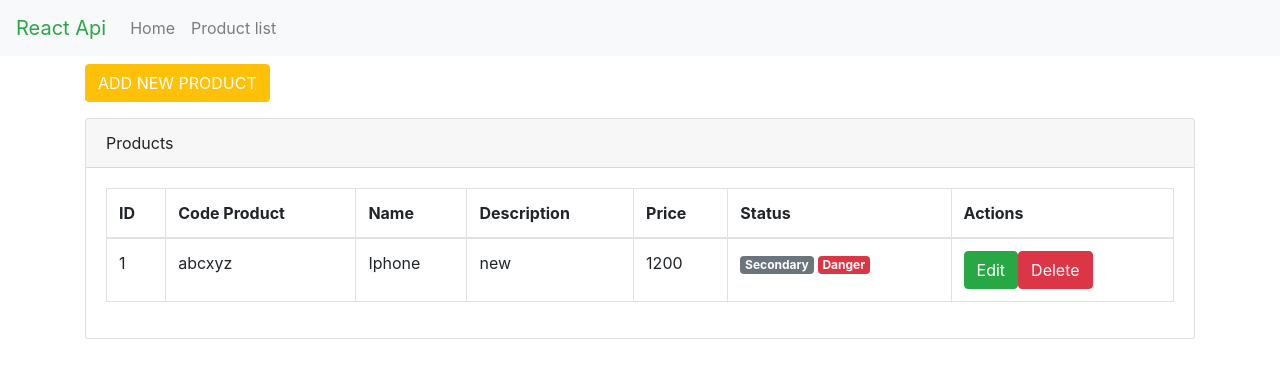
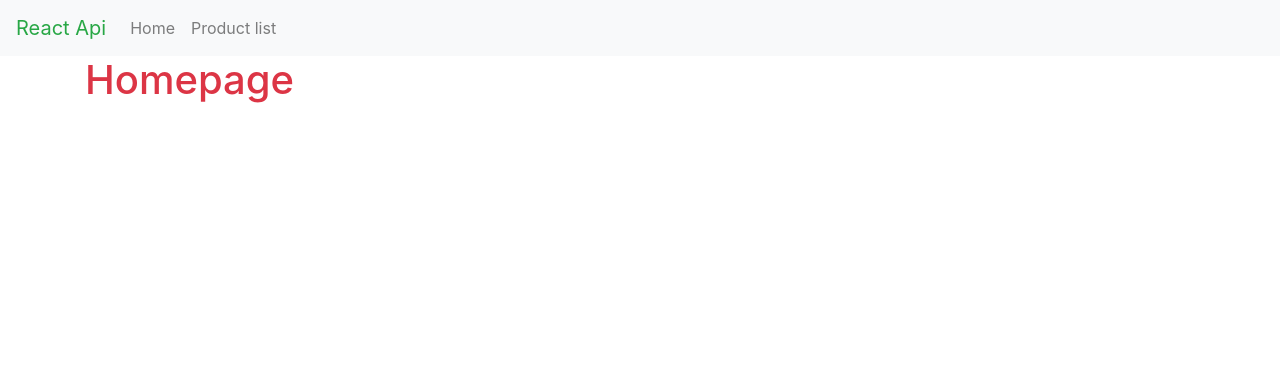
Before and after one commit to theanh226/react-api, a React (Create React App) app: page / in a window 1280 px wide. Shown: the top 378 px of the page. Built offline with nearby package versions, Linux system fonts and the light colour scheme.

Commit message:
integration Router part 1

```diff
--- a/src/App.js
+++ b/src/App.js
@@ -2,24 +2,45 @@
 import "./App.css";
 import Menu from "./components/Menu/Menu";
 import ProductList from "./components/ProductList/ProductList";
-
+import routes from "./routes";
+import { Switch, Route, BrowserRouter as Router } from "react-router-dom";
 class App extends Component {
   render() {
     return (
-      <div>
-        <Menu />
+      <Router>
+        <div>
+          <Menu />
 
-        <div className="container">
-          <div className="mt-2">
+          <div className="container">
+            {/* <div className="mt-2">
             <button className="btn btn-warning text-white text-uppercase">
               add new product
             </button>
           </div>
         </div>
-        <ProductList />
-      </div>
+        <ProductList /> */}
+            {this.showContentMenus(routes)}
+          </div>
+        </div>
+      </Router>
     );
   }
+  showContentMenus = routes => {
+    var result = null;
+    if (routes.length > 0) {
+      result = routes.map((route, index) => {
+        return (
+          <Route
+            key={index}
+            path={route.path}
+            exact={route.exact}
+            component={route.main}
+          />
+        );
+      });
+    }
+    return <Switch>{result}</Switch>;
+  };
 }
 
 export default App;
--- /dev/null
+++ b/src/pages/Homepage/HomePage.js
@@ -0,0 +1,13 @@
+import React, { Component } from "react";
+
+class HomePage extends Component {
+  render() {
+    return (
+      <div>
+        <h1 class="text-danger">Homepage</h1>
+      </div>
+    );
+  }
+}
+
+export default HomePage;
--- /dev/null
+++ b/src/pages/NotFoundPage/NotFoundPage.js
@@ -0,0 +1,13 @@
+import React, { Component } from "react";
+
+class NotFoundPage extends Component {
+  render() {
+    return (
+      <div>
+        <h1 class="text-danger">404 Not Found Web Site</h1>
+      </div>
+    );
+  }
+}
+
+export default NotFoundPage;
--- a/src/routes.js
+++ b/src/routes.js
@@ -0,0 +1,18 @@
+import React from "react";
+import HomePage from "./pages/Homepage/HomePage";
+import NotFoundPage from "./pages/NotFoundPage/NotFoundPage";
+
+const routes = [
+  {
+    path: "/",
+    exact: true,
+    main: () => <HomePage />
+  },
+  {
+    path: "",
+    exact: false,
+    main: () => <NotFoundPage />
+  }
+];
+
+export default routes;
```
